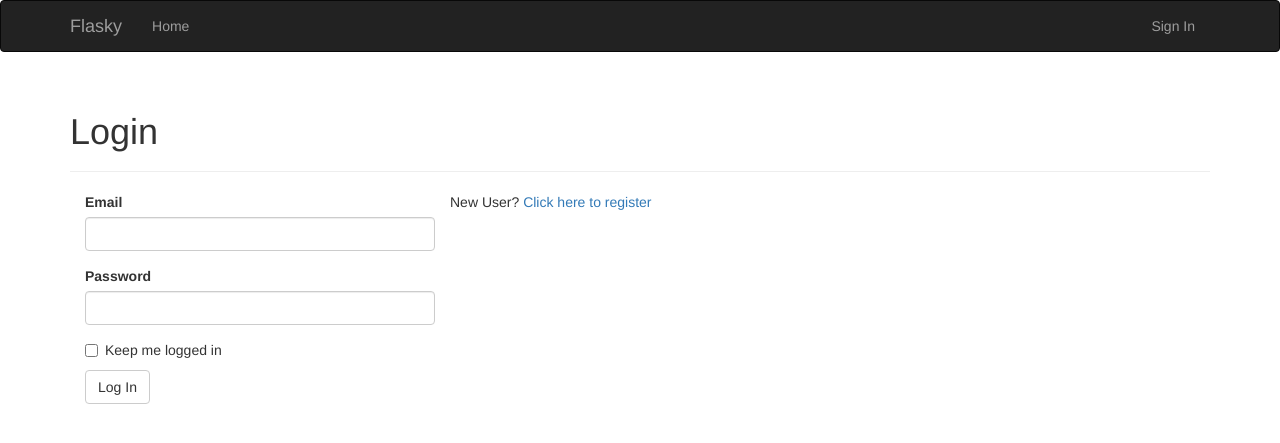
After one commit to ChenYizhu97/flasky-blog, a Flask app: page /auth/login in a window 1280 px wide. The commit adds this page. Shown: the top 443 px of the page. Run offline with Flask 2, Linux system fonts and the light colour scheme; some libraries are stand-ins or nearby versions.

Commit message:
chapter 8

```diff
--- /dev/null
+++ b/app/auth/__init__.py
@@ -0,0 +1,5 @@
+from flask import Blueprint
+
+auth = Blueprint('auth', __name__)
+
+from . import views
--- /dev/null
+++ b/app/auth/forms.py
@@ -0,0 +1,31 @@
+from flask_wtf import FlaskForm
+from wtforms import StringField, PasswordField, BooleanField, SubmitField
+from wtforms.validators import DataRequired, Length, Email, Regexp, EqualTo
+from wtforms import ValidationError
+
+from ..models import User
+
+class LoginForm(FlaskForm):
+    email = StringField('Email', validators=[DataRequired(), Length(1,64), Email()])
+    password = PasswordField('Password', validators=[DataRequired()])
+    remember_me = BooleanField('Keep me logged in')
+    submit = SubmitField('Log In')
+
+class RegistrationForm(FlaskForm):
+    email = StringField('Email', validators=[DataRequired(), Length(1,64), Email()])
+    username = StringField('Username', validators=[DataRequired(), Length(1,64),
+                                    Regexp('^[A-Za-z][A-Za-z0-9_.]*$', 0,
+                                    'Username must have only letters,'
+                                    'numbers, dots or underscores')])
+    password = PasswordField('Password', validators=[DataRequired(), EqualTo('password2',
+                                     message='Passwords must match.')])
+    password2 = PasswordField('Confirm password', validators=[DataRequired()])
+    submit = SubmitField('Register')
+
+    def validate_email(self, field):
+        if User.query.filter_by(email=field.data).first():
+            raise ValidationError('Email already registered')
+
+    def validate_username(self, field):
+        if User.query.filter_by(username=field.data).first():
+            raise ValidationError('Username already in use')
--- /dev/null
+++ b/app/auth/views.py
@@ -0,0 +1,74 @@
+from flask import render_template, redirect, url_for, request, flash
+from flask_login import login_user, login_required, logout_user, current_user
+
+from .import auth
+from .forms import LoginForm, RegistrationForm
+from .. import db
+from ..models import User
+from ..email import send_mail
+
+@auth.route('/login', methods=['GET', 'POST'])
+def login():
+    form = LoginForm()
+    if form.validate_on_submit():
+        user = User.query.filter_by(email=form.email.data).first()
+        if user is not None and user.verify_password(form.password.data):
+            login_user(user, form.remember_me.data)
+            return redirect(request.args.get('next') or url_for('main.index'))
+        flash('Ivalid username or password')
+    return render_template('auth/login.jinja', form=form)
+
+@auth.route('/logout')
+@login_required
+def logout():
+    logout_user()
+    flash('You have been logged out.')
+    return redirect(url_for('main.index'))
+
+@auth.route('/register', methods=['GET','POST'])
+def register():
+    form = RegistrationForm()
+    if form.validate_on_submit():
+        user = User(username=form.username.data,
+                    password=form.password.data,
+                    email=form.email.data)
+        db.session.add(user)
+        db.session.commit()
+        token = user.generate_confirmation_token()
+        send_mail(user.email, 'Confirm Your Account', 'auth/email/confirm', user=user, token=token)
+        flash('A confirmation email has been send to you by email..')
+        return redirect(url_for('main.index'))
+    return render_template('auth/register.jinja', form=form)
+
+@auth.route('/confirm')
+@login_required
+def resend_confirmation():
+    token = current_user.generate_confirmation_token()
+    send_mail(current_user.email, 'Confirm Your Account', 'auth/email/confirm', user=current_user, token=token)
+    flash('A confirmation email has been send to you by email..')
+    return redirect(url_for('main.index'))
+
+@auth.route('/confirm/<token>')
+@login_required
+def confirm(token):
+    if current_user.confirmed:
+        return redirect(url_for('main.index'))
+    if current_user.confirm(token):
+        flash('You have confirmed your account. Thanks!')
+    else:
+        flash('The confirmation link is invalid or has expired')
+    return redirect(url_for('main.index'))
+
+@auth.before_app_request
+def before_request():
+    if current_user.is_authenticated \
+        and not current_user.confirmed \
+        and request.endpoint[:5] != 'auth.'\
+        and request.endpoint != 'static':
+        return redirect(url_for('auth.unconfirmed'))
+
+@auth.route('/unconfirmed')
+def unconfirmed():
+    if current_user.is_anonymous or current_user.confirmed:
+        return redirect(url_for('main.index'))
+    return render_template('auth/unconfirmed.jinja')
--- /dev/null
+++ b/app/templates/auth/login.jinja
@@ -0,0 +1,19 @@
+{% extends 'base.jinja' %}
+{% import 'bootstrap/wtf.html' as wtf %}
+
+{% block title %}Flasky - Login{% endblock %}
+
+{% block pagecontent %}
+    <div class="page-header">
+        <h1>Login</h1>
+    </div>
+    <div class="col-md-4">
+    {{ wtf.quick_form(form) }}
+    </div>
+    <p>
+        New User?
+        <a href="{{ url_for('auth.register') }}">
+            Click here to register
+        </a>
+    </p>
+{% endblock %}
--- a/app/templates/base.jinja
+++ b/app/templates/base.jinja
@@ -24,6 +24,13 @@
                 <ul class="nav navbar-nav">
                     <li><a href="/">Home</a></li>
                 </ul>
+                <ul class="nav navbar-nav navbar-right">
+                    {% if current_user.is_authenticated %}
+                    <li><a href="{{ url_for('auth.logout') }}">Sign Out</a></li>
+                    {% else %}
+                    <li><a href="{{ url_for('auth.login') }}">Sign In</a></li>
+                    {% endif %}
+                </ul>
             </div>
         </div>
     </div>
```
Also changed, not shown: app/__init__.py (+11 -0 lines), app/email.py (+20 -0 lines), app/models.py (+41 -1 lines), app/templates/auth/email/confirm.html (added, +12 -0 lines), app/templates/auth/email/confirm.txt (added, +11 -0 lines), app/templates/auth/register.jinja (added, +13 -0 lines), app/templates/auth/unconfirmed.jinja (added, +10 -0 lines), app/templates/index.jinja (+8 -1 lines), config.py (+4 -4 lines), migrations/versions/081461445c77_.py (added, +28 -0 lines), migrations/versions/f269c63b881e_.py (added, +32 -0 lines), tests/test_user_model.py (added, +22 -0 lines), data-dev.sqlite (added), data-test.sqlite.
